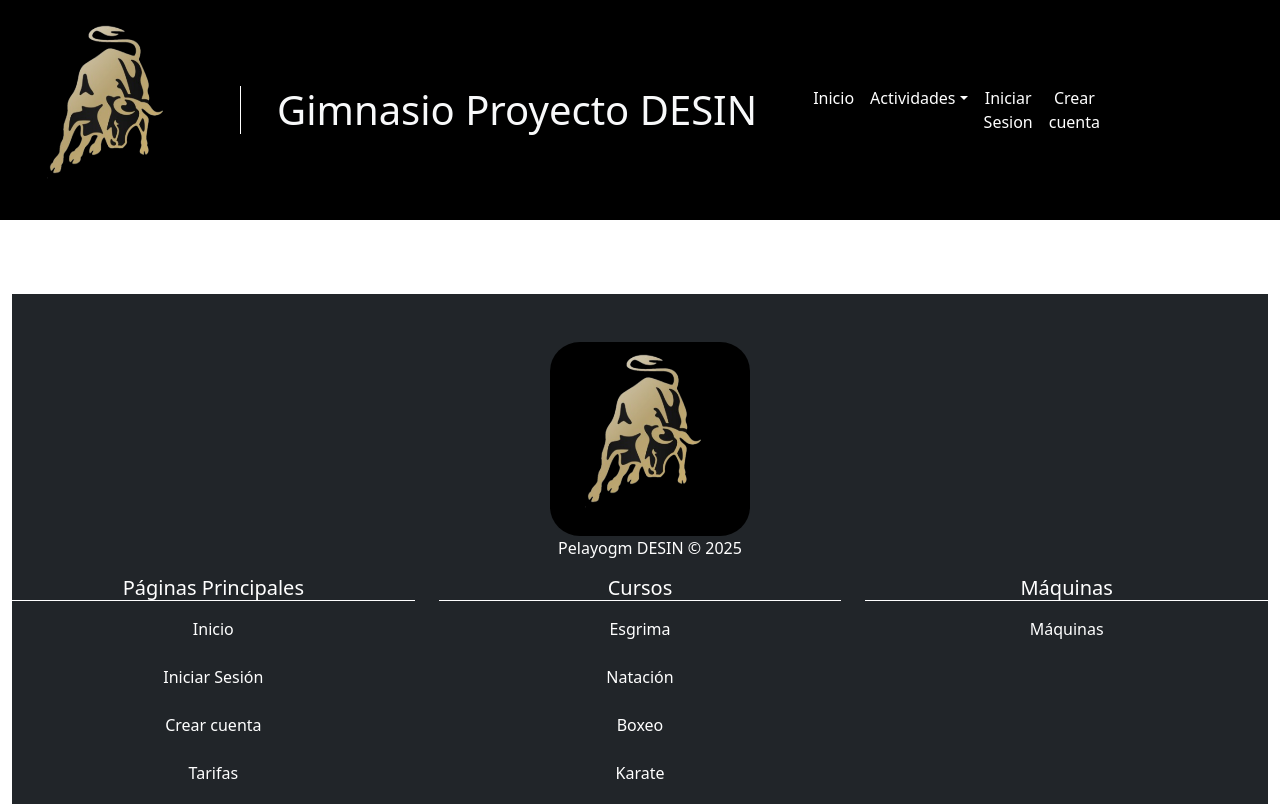
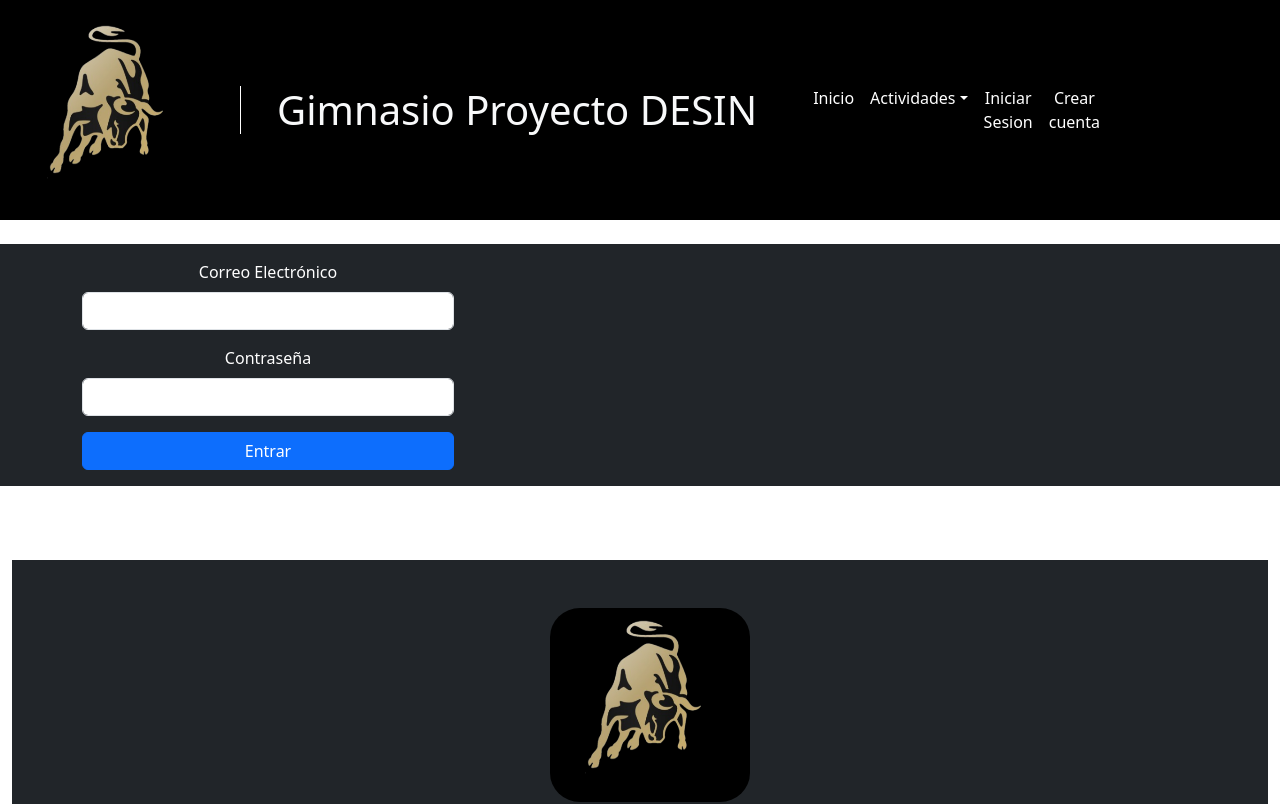
Before and after one commit to Pelayogm/DESIN_ProyectoGimnasioReact, a React (Create React App) app: page /iniciar-sesion in a window 1280 px wide. Shown: the top 804 px of the page. Built offline with nearby package versions, Linux system fonts and the light colour scheme; grey boxes are pictures that could not be loaded.

Commit message:
pagina iniciar sesion - pelayogm

```diff
--- a/public/footer.json
+++ b/public/footer.json
@@ -15,11 +15,11 @@
           },
           {
             "nombre": "Iniciar Sesión",
-            "link": "#"
+            "link": "/iniciar-sesion"
           },
           {
             "nombre": "Crear cuenta",
-            "link": "#"
+            "link": "/crear-cuenta"
           },
           {
             "nombre": "Tarifas",
--- a/src/App.js
+++ b/src/App.js
@@ -13,6 +13,7 @@ import Natacion from './Natacion.js'
 import Esgrima from './Esgrima.js'
 import Karate from './Karate.js';
 import CrearCuenta from './Componentes/CrearCuenta.jsx';
+import IniciarSesion from './Componentes/IniciarSesion.jsx';
 
 function App() {
   return (
@@ -29,6 +30,7 @@ function App() {
             <Route path="/cursos-disponibles/boxeo" element={<Boxeo/>}/>
             <Route path="/cursos-disponibles/karate" element={<Karate/>}/>
             <Route path='/crear-cuenta' element={<CrearCuenta/>}/>
+            <Route path='/iniciar-sesion' element={<IniciarSesion/>}/>
           </Routes>
           <Footer/>
       </BrowserRouter>
--- a/src/BarraNavegacion.jsx
+++ b/src/BarraNavegacion.jsx
@@ -27,7 +27,7 @@ function BarraDeNavegacion() {
               <NavDropdown.Item as={Link} to={"/maquinas-disponibles"}>Maquinas</NavDropdown.Item>
               <NavDropdown.Item as={Link} to={"/cursos-disponibles"}>Cursos</NavDropdown.Item>
             </NavDropdown>
-            <Nav.Link as={Link} to={"/crear-cuenta"}>Iniciar Sesion</Nav.Link>
+            <Nav.Link as={Link} to={"/iniciar-sesion"}>Iniciar Sesion</Nav.Link>
             <Nav.Link as={Link} to={"/crear-cuenta"}>Crear cuenta</Nav.Link>
           </Nav>
         </Navbar.Collapse>
--- a/src/Componentes/Carrousel.jsx
+++ b/src/Componentes/Carrousel.jsx
@@ -13,7 +13,7 @@ export default function Carrousel() {
         </Carousel.Item>
 
         <Carousel.Item>
-        <img className="d-block w-100" src="./Carousel/Piscina.jpg" alt="First slide"/>
+        <img className="d-block w-100" src="./Carousel/Piscina.jpg" alt="Second slide"/>
           <Carousel.Caption className="bg-dark">
             <h3>Piscina Royal</h3>
             <p>Piscina de más de 50m3 de agua climatizada</p>
@@ -21,7 +21,7 @@ export default function Carrousel() {
         </Carousel.Item>
 
         <Carousel.Item>
-        <img className="d-block w-100" src="./Carousel/Paddle.jpg" alt="First slide"/>
+        <img className="d-block w-100" src="./Carousel/Paddle.jpg" alt="Third slide"/>
           <Carousel.Caption className="bg-dark">
             <h3>Pista de padel</h3>
             <p>Premium sensation</p>
--- /dev/null
+++ b/src/Componentes/IniciarSesion.jsx
@@ -0,0 +1,26 @@
+import { Col, Container, Form, FormLabel, FormControl, FormGroup, Button } from "react-bootstrap";
+
+export default function IniciarSesion () {
+    return (
+        <div className="bg-dark" style={{padding:"16px"}}>
+        <Container>
+            <Col md={4} style={{color:"white"}}>
+            <Form>
+                <Form.Group className="mb-3">
+                    <Form.Label>Correo Electrónico</Form.Label>
+                    <Form.Control type="email" required />
+                </Form.Group>
+                <Form.Group className="mb-3">
+                    <Form.Label>Contraseña</Form.Label>
+                    <Form.Control type="password" required />
+                </Form.Group>
+                <Button type="submit" className="w-100">Entrar</Button>
+            </Form>
+            </Col>
+
+            <Col md={8} style={{backgroundImage:"url('./login-imagenes/fondoLogin.jpg')"}}>
+            </Col>
+        </Container>
+        </div>
+    )
+}
```
